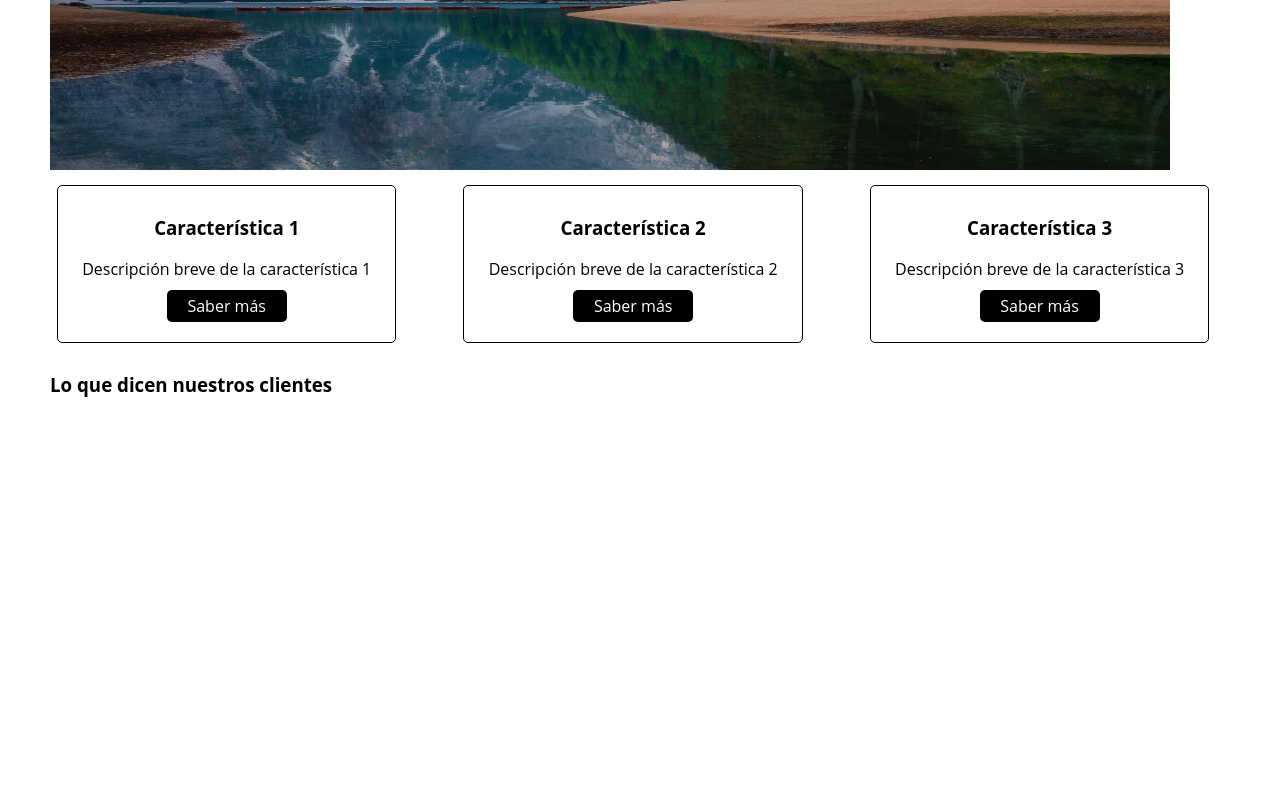
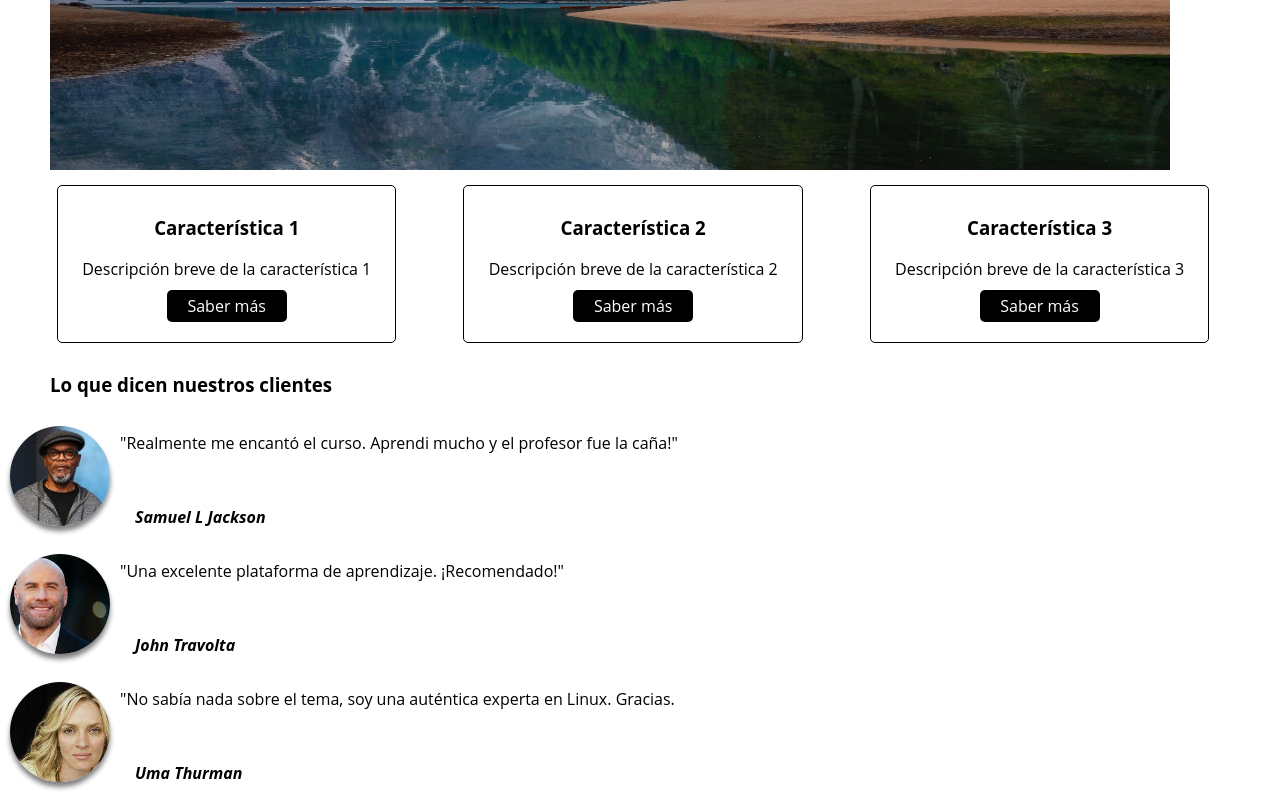
Before and after one commit to daniel2002ccr/DIW, a plain HTML site: page WebClasica/src/index.html in a window 1280 px wide. Shown: the part 377-1177 px from the top of the page. Before the commit the page ends 800 px from the top, so only its background shows below. Drawn offline with Linux system fonts and the light colour scheme.

Commit message:
Avance en web

```diff
--- a/WebClasica/estilos/estilos.css
+++ b/WebClasica/estilos/estilos.css
@@ -93,6 +93,35 @@ nav{
     float: inline-start;
     margin-left: 50px;
 }
+
+#clientes img {
+    object-fit: cover;
+    border-radius: 60%;
+    box-shadow: 0 5px 5px rgba(0, 0, 0, 0.5);
+    width: 100px;
+    height: 100px;
+    margin: 10px;
+    float: left;
+  }
+
+
+  #clientes p {
+    width: 600px;
+    float: left;
+  }
+
+  #actor{
+    font-weight: bolder;
+    font-style: italic;
+    float: left;
+    clear: both;
+    margin-left: 135px;
+    margin-top: -30px;
+  }
+
+  #clientes {
+    clear: both;
+  }
 body{
     font-family: 'Open Sans', Arial, sans-serif;
     width: 100%;
--- a/WebClasica/src/index.html
+++ b/WebClasica/src/index.html
@@ -1,11 +1,13 @@
 <!DOCTYPE html>
 <html lang="en">
+
 <head>
     <meta charset="UTF-8">
     <meta name="viewport" content="width=device-width, initial-scale=1.0">
     <title>Document</title>
     <link rel="stylesheet" href="../estilos/estilos.css">
 </head>
+
 <body>
     <header>
         <img class="logo" src="../img/logo.png" alt="logo">
@@ -39,10 +41,24 @@
     <h3 class="h3">Lo que dicen nuestros clientes</h3>
 
     <div id="clientes">
+        <img src="../img/samuelLJackson.jpg" alt="samuelLJackson">
+        <p>"Realmente me encantó el curso. Aprendi mucho y el profesor fue la caña!"</p>
+        <p id="actor">Samuel L Jackson</p>
+    </div>
 
+    <div id="clientes">
+        <img src="../img/Travolta.jpg" alt="Travolta">
+        <p>"Una excelente plataforma de aprendizaje. ¡Recomendado!"</p>
+        <p id="actor">John Travolta</p>
+    </div>
 
+    <div id="clientes">
+        <img src="../img/UmaThurman.jpg" alt="UmaThurman">
+        <p>"No sabía nada sobre el tema, soy una auténtica experta en Linux. Gracias.</p>
+        <p id="actor">Uma Thurman</p>
     </div>
 
 
 </body>
+
 </html>
```
Also changed, not shown: WebClasica/img/Travolta.jpg (added), WebClasica/img/UmaThurman.jpg (added), WebClasica/img/samuelLJackson.jpg (added).
